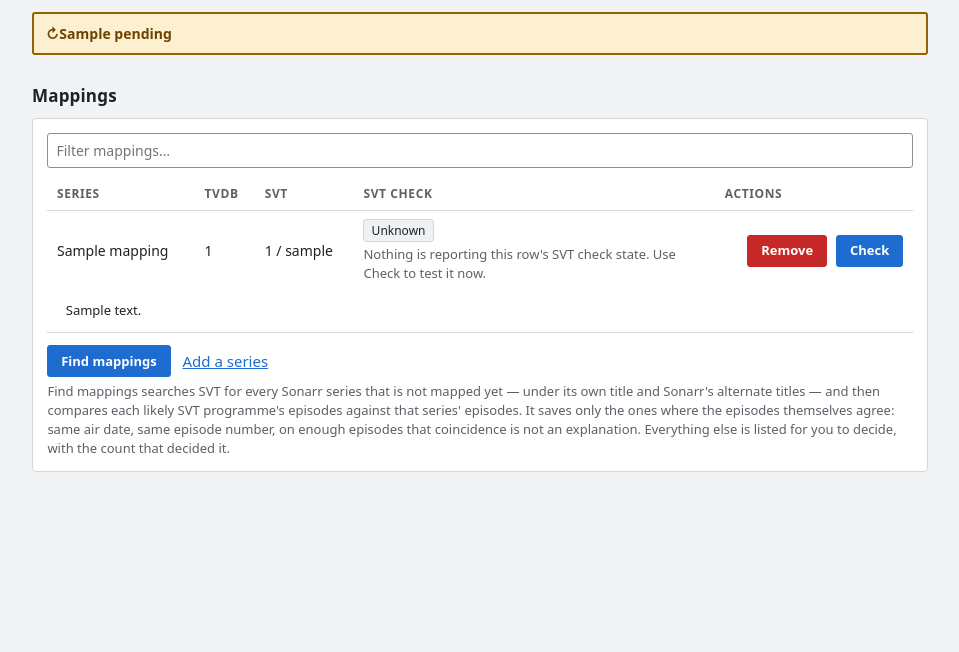
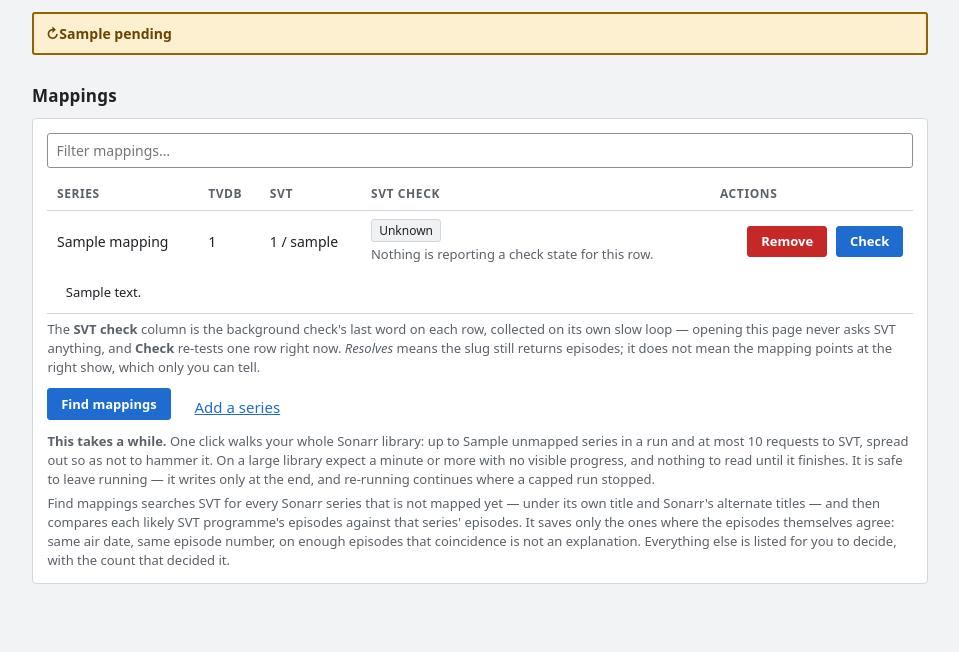
Before and after one commit to jonasthim/svtplay-arr, a FastAPI app: template src/svtplay_arr/templates/mappings.html in a window 1280 px wide. Shown: the part 178-830 px from the top of the page, without its empty margins (160-1119 px from the left). Before the commit the page ends 650 px from the top, so only its background shows below. Run offline with FastAPI, Linux system fonts and the light colour scheme; the template is opened without the code that fills it: most values are stand-ins (such as "Sample title", 1, 10 or a date in 2020); parts of the project's set-up code (start-up, migrations or seed data) failed here and were passed over.

Commit message:
feat(config-ui): explain the empty install, and what the sweep costs
A fresh install used to see one line -- "No mappings yet" -- at the single
moment the page has the operator's full attention. They have just
installed this and nothing has ever told them what a mapping is, why
svtplay-arr cannot work one out on its own, or what to press.

The empty table now says all three and points at Find mappings. It is
onboarding rather than furniture: it disappears as soon as there is a
row, and a mappings file that failed to load still takes the error
branch, since advising a sweep over an unreadable file would be wrong.
The Status and Activity views' empty states say the same thing from their
own angle -- nothing is downloaded because nothing is mapped yet.

Find mappings walks the whole Sonarr library and can issue hundreds of
SVT requests. With JavaScript off it is a blocking POST that sits there
for a minute with nothing on screen, and afterwards there is nothing left
to read -- so what the click costs is now stated before it, with the
per-run cap and request budget read off the module's own constants rather
than written into prose that could drift from them.

With JavaScript on, initSweepProgress says it out loud once the click has
happened and stops a second sweep being started on top of the first. It
never calls preventDefault and never fetches: the POST is the same plain
form submission either way.

The per-mapping check column's caveat moved out of every row and into one
note beneath the table. An important sentence repeated on every line
stops being read.

```diff
--- a/src/svtplay_arr/api/config_ui.py
+++ b/src/svtplay_arr/api/config_ui.py
@@ -728,6 +728,12 @@ def build_config_router(
                 # True. See where it is computed for why None is a state.
                 "mappings_ever_loaded": _mappings_ever_loaded(chrome.get("health")),
                 "mappings_mtime": "" if mappings_mtime is None else mappings_mtime,
+                # The sweep's own bounds, rendered rather than described
+                # in prose: the page says what one Find mappings click
+                # costs, and it cannot promise a bound this module does
+                # not actually pass to `sweep_for_mappings`.
+                "sweep_cap": _SWEEP_CAP,
+                "sweep_request_budget": _SWEEP_REQUEST_BUDGET,
                 # Set only by the no-JS Check form POST, and only for the
                 # one row it was submitted for -- see the check route below.
                 # No view ever fills this in itself and none of them calls
--- a/src/svtplay_arr/templates/activity.html
+++ b/src/svtplay_arr/templates/activity.html
@@ -41,7 +41,10 @@
   <p class="help">Nothing has been downloaded yet. Episodes appear here
     once Sonarr searches, finds one of your mapped series in svtplay-arr's
     feed and sends it back to be grabbed &mdash; successes and failures
-    alike, with whatever was recorded about a failure.</p>
+    alike, with whatever was recorded about a failure. On a new install
+    that needs at least one mapping first: nothing is offered to Sonarr
+    until a series is mapped, so start under
+    <a href="/config/mappings">Mappings</a>.</p>
   {% endif %}
   </div>
 </section>
--- a/src/svtplay_arr/templates/base.html
+++ b/src/svtplay_arr/templates/base.html
@@ -417,6 +417,14 @@
     form.accept-form { display: flex; flex-wrap: wrap; align-items: center;
                        gap: .5rem; margin: .3rem 0; }
     form.accept-form .help { margin: 0; }
+    /* Added by initSweepProgress once a sweep is actually under way;
+       the server renders nothing here. Inside the form, so it sits under
+       the button it describes rather than beside the "Add a series" link
+       the flex row also carries. */
+    form.discover-form { display: flex; flex-wrap: wrap; align-items: center;
+                         gap: .4rem .75rem; }
+    .sweep-progress { margin: 0; flex-basis: 100%; }
+
     /* ---- Narrow viewports ------------------------------------------
        Below this width the two-column form rows stack, and the mappings
        table stops being a table. Series / TVDB / SVT plus two buttons in
@@ -782,10 +790,48 @@
         });
       }
 
+      // The sweep is a plain form POST that walks the whole Sonarr
+      // library: up to a few hundred SVT requests, with nothing on screen
+      // until it finishes. With JavaScript off the browser's own loading
+      // indicator is the only feedback, which is why the wording beside
+      // the control says what the click costs *before* it is clicked --
+      // see mappings.html. This adds a line once it has been.
+      //
+      // It never calls preventDefault and never fetches anything: the
+      // POST the browser is already performing goes exactly where it went
+      // before, and this only annotates it. Turning the sweep into
+      // something that needs script to happen at all is the one thing
+      // this must not do.
+      function initSweepProgress() {
+        document.querySelectorAll("form.discover-form").forEach(function (form) {
+          // Created here, never rendered by the server: a progress note
+          // that can never update is worse than no note, the same
+          // reasoning as the mappings filter input above.
+          var note = document.createElement("p");
+          note.className = "help sweep-progress";
+          note.setAttribute("aria-live", "polite");
+          note.hidden = true;
+          form.appendChild(note);
+
+          form.addEventListener("submit", function () {
+            // A second click would start a second full sweep against SVT
+            // while the first is still running.
+            var go = form.querySelector("button");
+            if (go) { go.disabled = true; }
+            note.hidden = false;
+            note.textContent =
+              "Searching SVT\u2026 this can take a minute or more on a " +
+              "large library. Leave this page open; the results appear " +
+              "when it finishes.";
+          });
+        });
+      }
+
       function init() {
         initCheckForms();
         initMappingFilter();
         initSecretToggles();
+        initSweepProgress();
       }
 
       if (document.readyState === "loading") {
--- a/src/svtplay_arr/templates/mappings.html
+++ b/src/svtplay_arr/templates/mappings.html
@@ -75,26 +75,23 @@
       {%- if state is none %}
       <span class="status-chip">Unknown</span>
       <span class="help">{% if mapping_states_unavailable %}The background
-        SVT check's state could not be read. Use Check to test this row
-        now.{% else %}Nothing is reporting this row's SVT check state. Use
-        Check to test it now.{% endif %}</span>
+        check's state could not be read.{% else %}Nothing is reporting a
+        check state for this row.{% endif %}</span>
       {%- elif state.ok is none %}
       <span class="status-chip">Not checked</span>
-      <span class="help">The background check has not reached this row
-        since svtplay-arr started. That is not a finding about it.</span>
+      <span class="help">Not reached since svtplay-arr started.</span>
       {%- elif state.ok %}
       <span class="status-chip notice">Resolves</span>
       <span class="help">{{ state.episode_count if state.episode_count is not none else '?' }}
-        episode{{ '' if state.episode_count == 1 else 's' }} on SVT
-        {%- if state.last_checked %}, checked {{ state.last_checked }}{% endif %}.
-        This says the slug resolves, not that it is the right show.</span>
+        episode{{ '' if state.episode_count == 1 else 's' }}
+        {%- if state.last_checked %}, {{ state.last_checked }}{% endif %}</span>
       {%- else %}
       <span class="status-chip error">Failing</span>
       <span class="help">{% if state.last_error %}{{ state.last_error }}{% else %}The
-        background check recorded no reason. Use Check to see the current
+        background check recorded no reason; use Check for the current
         result.{% endif %}
-        {%- if state.last_success %} It last resolved {{ state.last_success }}.
-        {%- else %} It has not resolved since svtplay-arr started.{% endif %}</span>
+        {%- if state.last_success %} Last resolved {{ state.last_success }}.
+        {%- else %} Has not resolved since svtplay-arr started.{% endif %}</span>
       {%- endif %}
     </td>
     <td class="mapping-actions">
@@ -166,7 +163,30 @@
     same state.</td></tr>
   {% endif %}
   {% else %}
-  <tr><td colspan="5">No mappings yet. Nothing will be offered to Sonarr.</td></tr>
+  {# A fresh install, and the one moment this page has the operator's full
+     attention. "No mappings yet" is true and useless on its own: they
+     have just installed this, and nothing here has ever said what a
+     mapping is, why svtplay-arr cannot work one out for itself, or what
+     to press next.
+
+     Only for a file that loaded and holds no series. A file that failed
+     to load takes the branch above -- telling someone whose YAML is
+     malformed to run the sweep would be advice to sweep over a file that
+     cannot be read. #}
+  <tr><td colspan="5" class="empty-state">
+    <p><strong>No mappings yet. Nothing will be offered to Sonarr.</strong></p>
+    <p class="help">A mapping is the bridge between one Sonarr series and
+      the SVT Play programme its episodes come from. Sonarr knows a series
+      by its TVDB id; SVT Play knows it by the slug in its URL and knows
+      nothing about TVDB, so nothing links the two and svtplay-arr cannot
+      guess. Until a series is mapped, its episodes are invisible to
+      Sonarr no matter how many are on SVT.</p>
+    <p class="help">Start with <strong>Find mappings</strong> below: it
+      walks your Sonarr library and works out the ones it can prove, by
+      comparing episode dates and numbers rather than by matching titles.
+      Everything it is not sure about it lists for you to decide. Or add a
+      single series by hand with <strong>Add a series</strong>.</p>
+  </td></tr>
   {% endif %}
   {% endfor %}
   </tbody>
@@ -176,6 +196,18 @@
    Check submit and this render. The common case (a check against a
    mapping still on the page) never reaches this; it is shown inline in
    the row above instead. #}
+{# Explained once beneath the table rather than in every row: an
+   important caveat repeated on each line stops being read, and "Resolves"
+   is on most rows most of the time. Rendered only when there is a table
+   to explain. #}
+{% if mappings %}
+<p class="help">The <strong>SVT check</strong> column is the background
+check's last word on each row, collected on its own slow loop &mdash;
+opening this page never asks SVT anything, and <strong>Check</strong>
+re-tests one row right now. <em>Resolves</em> means the slug still returns
+episodes; it does not mean the mapping points at the right show, which only
+you can tell.</p>
+{% endif %}
 {% if auto_rows %}
 {# Only when at least one badge is actually on the page. An explanation
    of a marker that appears nowhere is noise on the page every operator
@@ -205,6 +237,19 @@
   </form>
   <a href="/config/mappings/new">Add a series</a>
 </div>
+{# What the click costs, said before it happens. With JavaScript off this
+   is a blocking POST that can sit for a minute with nothing on screen,
+   and afterwards there is nothing left to read -- so the warning is only
+   any use here. The numbers are the module's own constants, passed in
+   rather than written into the prose, so the page cannot promise a bound
+   the sweep does not honour. #}
+<p class="help"><strong>This takes a while.</strong> One click walks your
+whole Sonarr library: up to {{ sweep_cap }} unmapped series in a run and at
+most {{ sweep_request_budget }} requests to SVT, spread out so as not to
+hammer it. On a large library expect a minute or more with no visible
+progress, and nothing to read until it finishes. It is safe to leave
+running &mdash; it writes only at the end, and re-running continues where a
+capped run stopped.</p>
 <p class="help">Find mappings searches SVT for every Sonarr series that is
 not mapped yet &mdash; under its own title and Sonarr's alternate titles
 &mdash; and then compares each likely SVT programme's episodes against that
--- a/src/svtplay_arr/templates/status.html
+++ b/src/svtplay_arr/templates/status.html
@@ -88,7 +88,10 @@
   {% else %}
   <p class="warn">No mappings yet, so nothing is offered to Sonarr and
     nothing will ever be downloaded. A mapping ties one Sonarr series to
-    the SVT Play programme its episodes come from.</p>
+    the SVT Play programme its episodes come from; nothing links the two on
+    its own. Run <strong>Find mappings</strong> under
+    <a href="/config/mappings">Mappings</a> to work out the ones that can
+    be proved from your Sonarr library.</p>
   {% endif %}
   <p><a href="/config/mappings">Mappings</a></p>
   </div>
```
Also changed, not shown: docs/how-it-works.md (+14 -1 lines), tests/test_config_ui_onboarding.py (added, +240 -0 lines).
